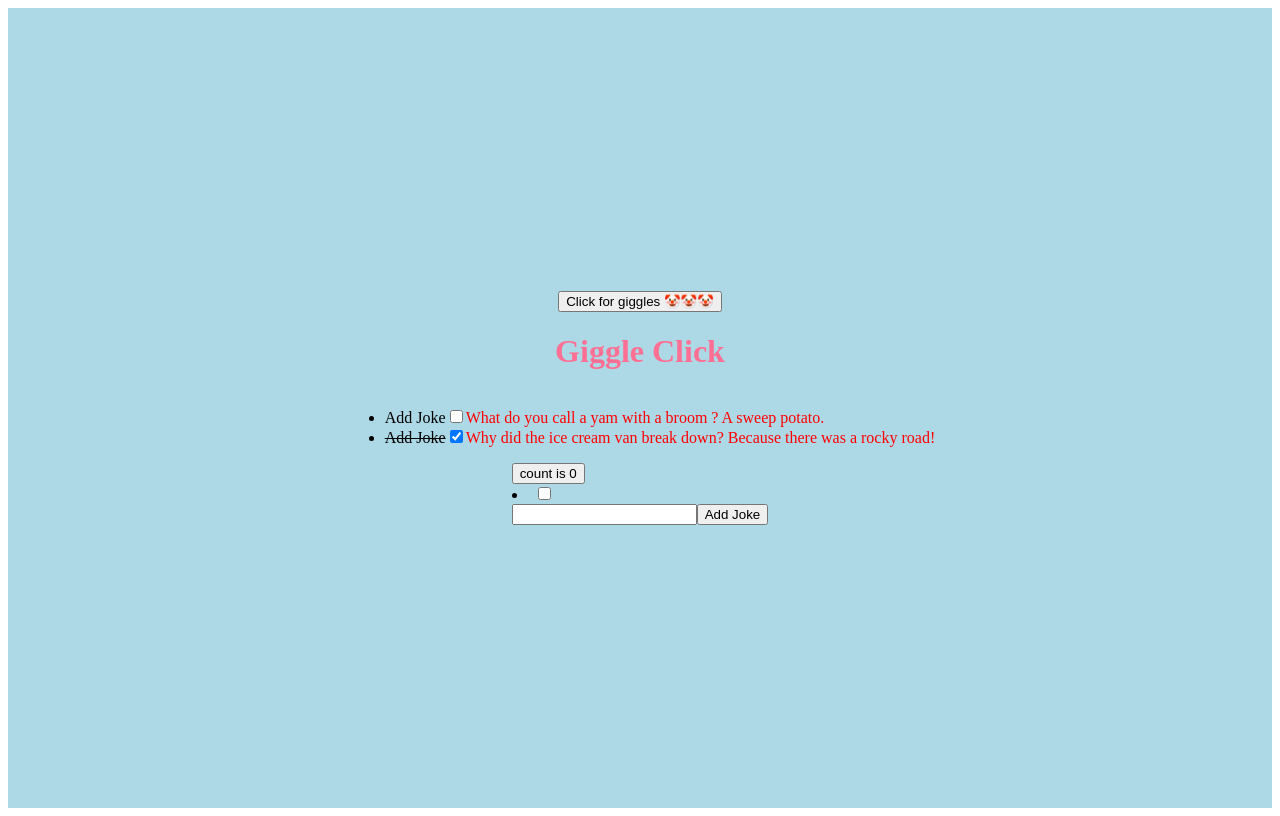
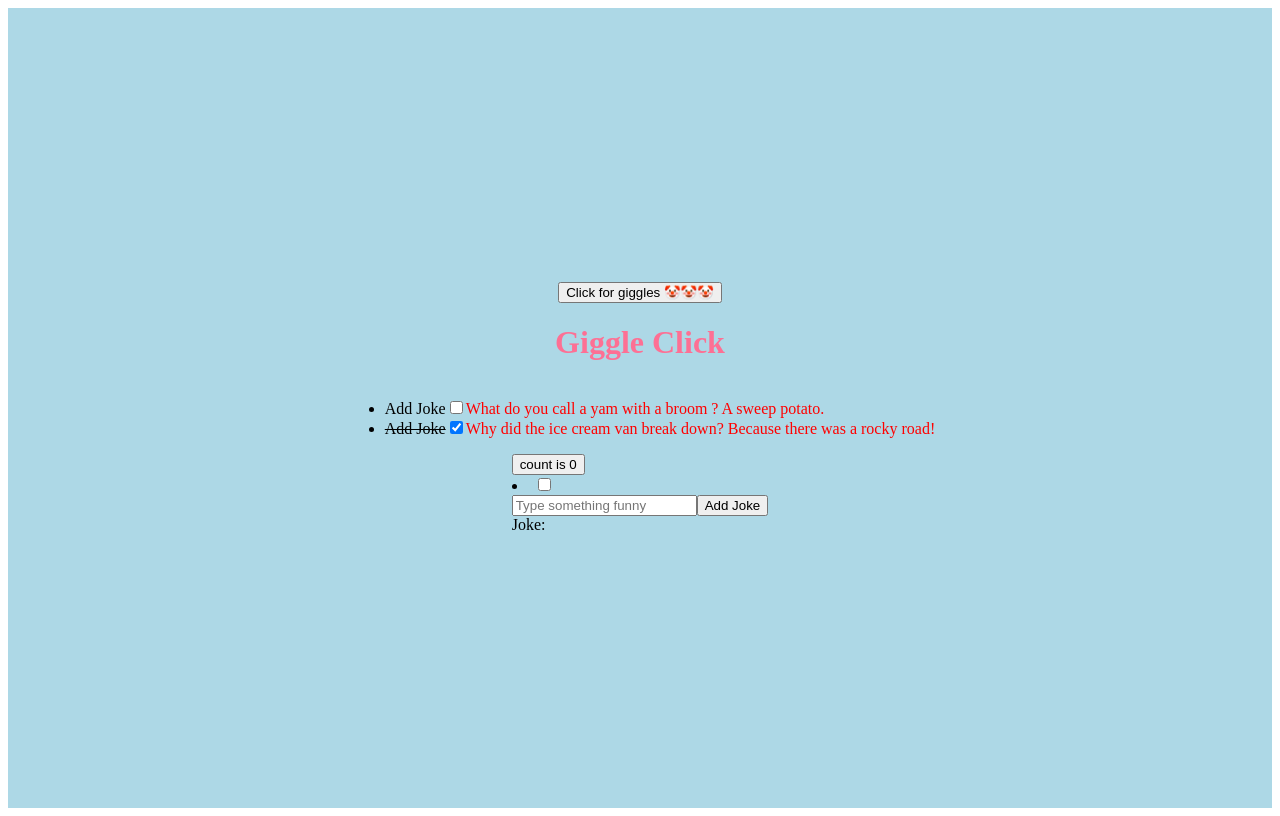
Before and after one commit to millipede-cpu/giggle-click, a React (Vite) app in the folder app/: page / in a window 1280 px wide. Built offline with nearby package versions, Linux system fonts and the light colour scheme.

Commit message:
applied the span tag for a joke to appear
co-authored-by: Milly <millipede-cpu@users.noreply.github.com>
co-authored-by: Peter <PJSalter@users.noreply.github.com>

```diff
--- a/app/src/AddJoke.tsx
+++ b/app/src/AddJoke.tsx
@@ -1,38 +1,49 @@
 // export default function AddJoke({ addJoke }: any) {
 
-import React, { ChangeEvent, FormEvent, useState } from "react";
-
-// interface Props {
-//   addJoke: typeof AddJoke;
-// }
-
-const AddJoke = (addJoke: string) => {
-  const [text, setText] = useState<string>("");
+import { ChangeEvent, FormEvent, useState } from "react";
+interface AddJokeProps {
+  jokeText: string;
+}
+const AddJoke: React.FC<AddJokeProps> = ({ jokeText }) => {
+  const inputProps = { text: "" };
+  const [text, setText] = useState<string>(jokeText);
 
   const handleChange = (event: ChangeEvent<HTMLInputElement>) => {
-    setText(text);
+    // setText(text);
     setText(event.target.value);
   };
 
   const handleSubmit = (event: FormEvent<HTMLButtonElement>) => {
     event.preventDefault();
-    addJoke(text);
+    // addJoke(text);
     setText("");
   };
 
   return (
-    <form>
-      <input type="text" value={text} onChange={handleChange} />
-      <button type="submit" onClick={handleSubmit}>
-        Add Joke
-      </button>
-      <span>{text}</span>
-    </form>
+    <>
+      <form>
+        <input
+          placeholder="Type something funny"
+          {...inputProps}
+          type="text"
+          value={text}
+          onChange={handleChange}
+        />
+        <button type="submit" onClick={handleSubmit}>
+          Add Joke
+        </button>
+      </form>
+      {handleChange}
+      <span>Joke: {text}</span>
+    </>
   );
 };
 
 export default AddJoke;
 
+function useInput() {
+  throw new Error("Function not implemented.");
+}
 // const [joke, setAddJoke] = useState({ addJoke: "", punchline: "" });
 
 // const handleChange = (event: React.ChangeEvent<HTMLInputElement>) => {
```
